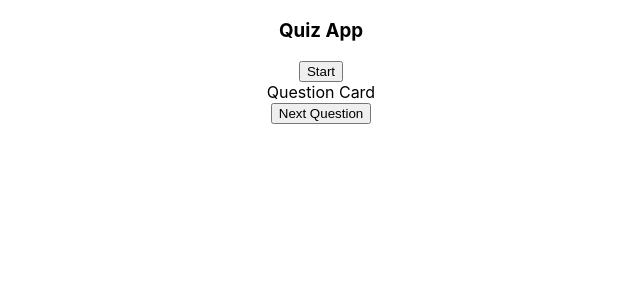
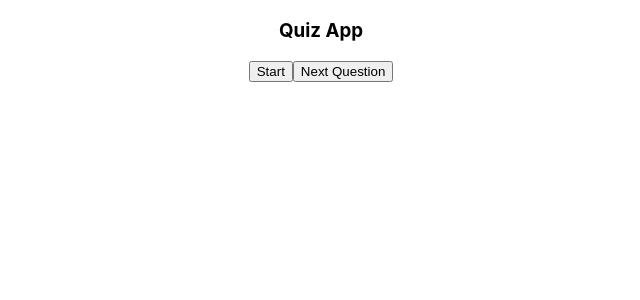
Before and after one commit to Tausif4171/Quiz-App, a React (Create React App) app: page / in a window 1280 px wide. Shown: the top 300 px of the page, without its empty margins (319-959 px from the left). Built offline with nearby package versions, Linux system fonts and the light colour scheme; no server answers.

Commit message:
showing question card only if not loading and not game over

```diff
--- a/src/App.tsx
+++ b/src/App.tsx
@@ -46,10 +46,12 @@ function App() {
       {!gameOver ? <p>Score:</p> : null}
       {/* short-circuit operator */}
       {loading && <p>Loading Questions...</p>}
-      <QuestionCard
-        questionsNum={number + 1}
-        totalQuestions={TOTAL_QUESTIONS}
-      />
+      {!loading && !gameOver && (
+        <QuestionCard
+          questionsNum={number + 1}
+          totalQuestions={TOTAL_QUESTIONS}
+        />
+      )}
       <button onClick={nextQuestion}>Next Question</button>
     </div>
   );
```
